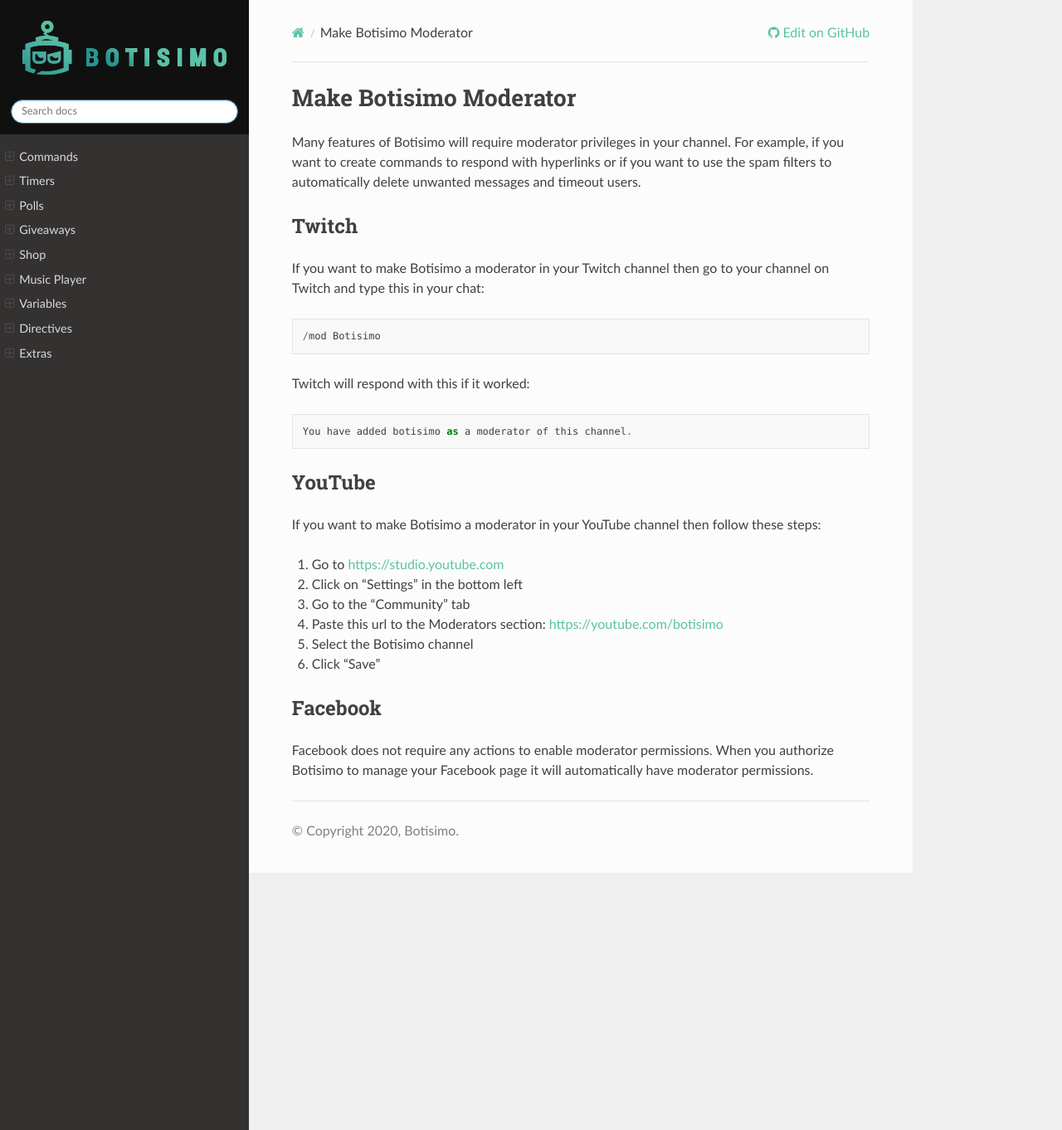
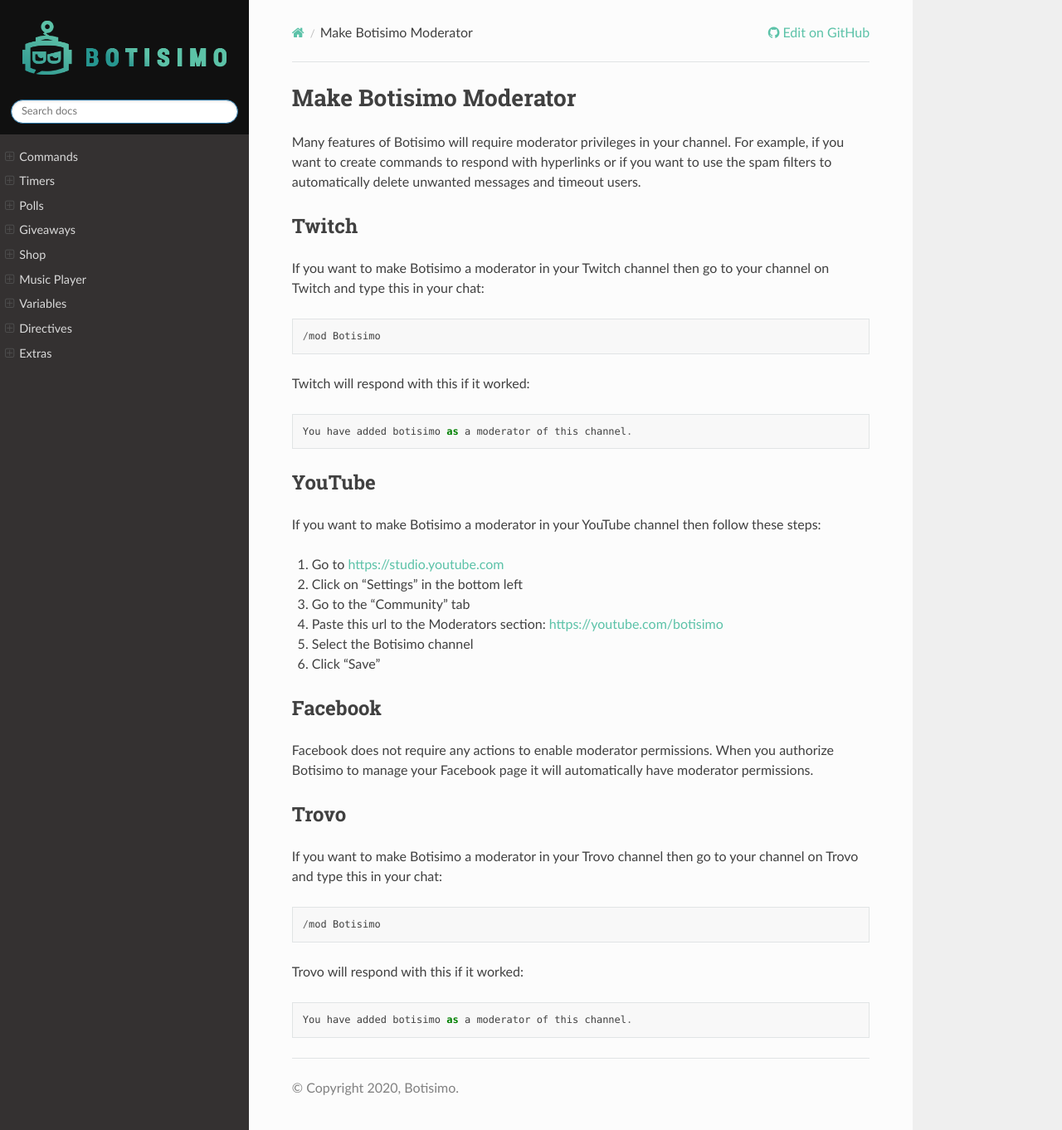
Before and after one commit to botisimo/botisimo-documentation, a Sphinx documentation site: the page built from docs/moderator.rst, in a window 1280 px wide and 1362 px high. Shown: the whole window at 83% size. Built offline with Sphinx 7.4.7 and the Read the Docs theme 2.0.0, drawn with Linux system fonts in a browser that asks for light colours; a script that is not in the unit is left out.

Commit message:
Update moderator.rst
Added instructions for Trovo.

```diff
--- a/docs/moderator.rst
+++ b/docs/moderator.rst
@@ -32,3 +32,14 @@
 ^^^^^^^^
 
 Facebook does not require any actions to enable moderator permissions. When you authorize Botisimo to manage your Facebook page it will automatically have moderator permissions.
+
+Trovo
+^^^^^^
+
+If you want to make Botisimo a moderator in your Trovo channel then go to your channel on Trovo and type this in your chat::
+
+    /mod Botisimo
+
+Trovo will respond with this if it worked::
+
+    You have added botisimo as a moderator of this channel.
```
